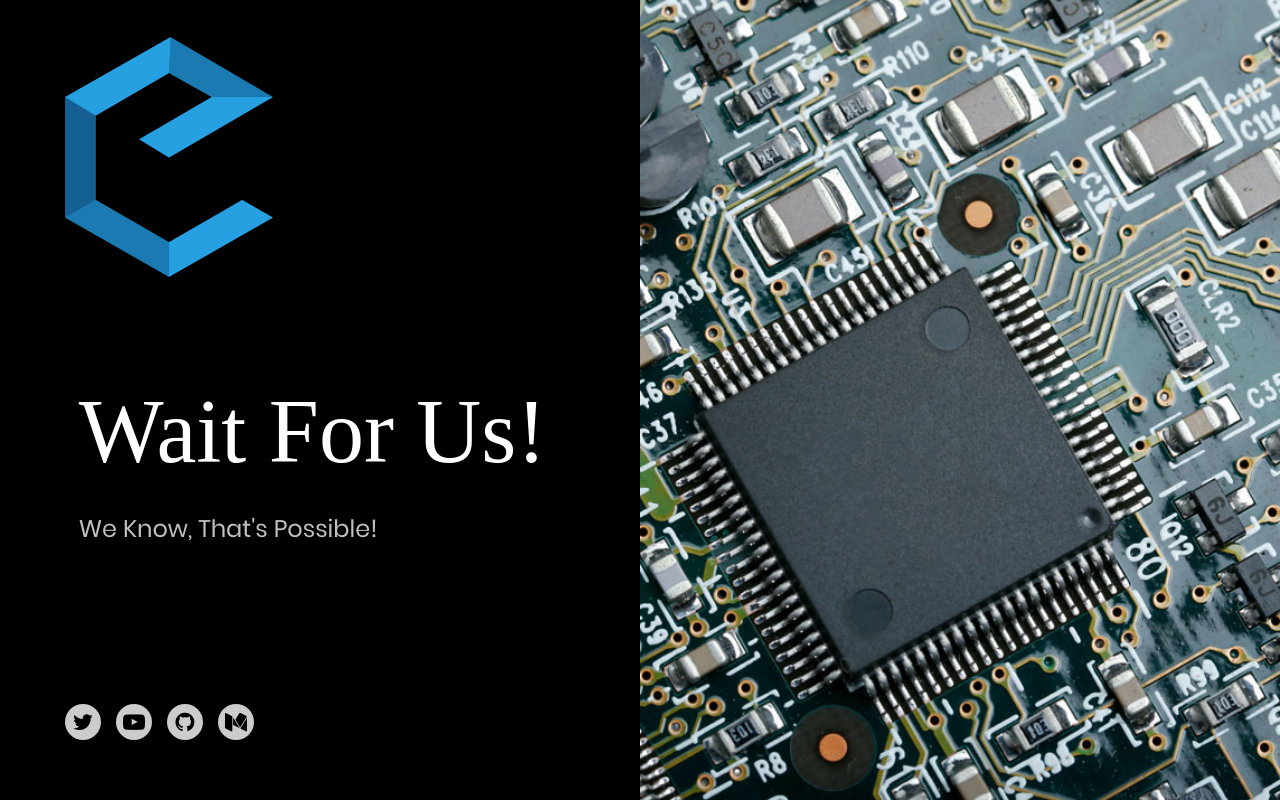
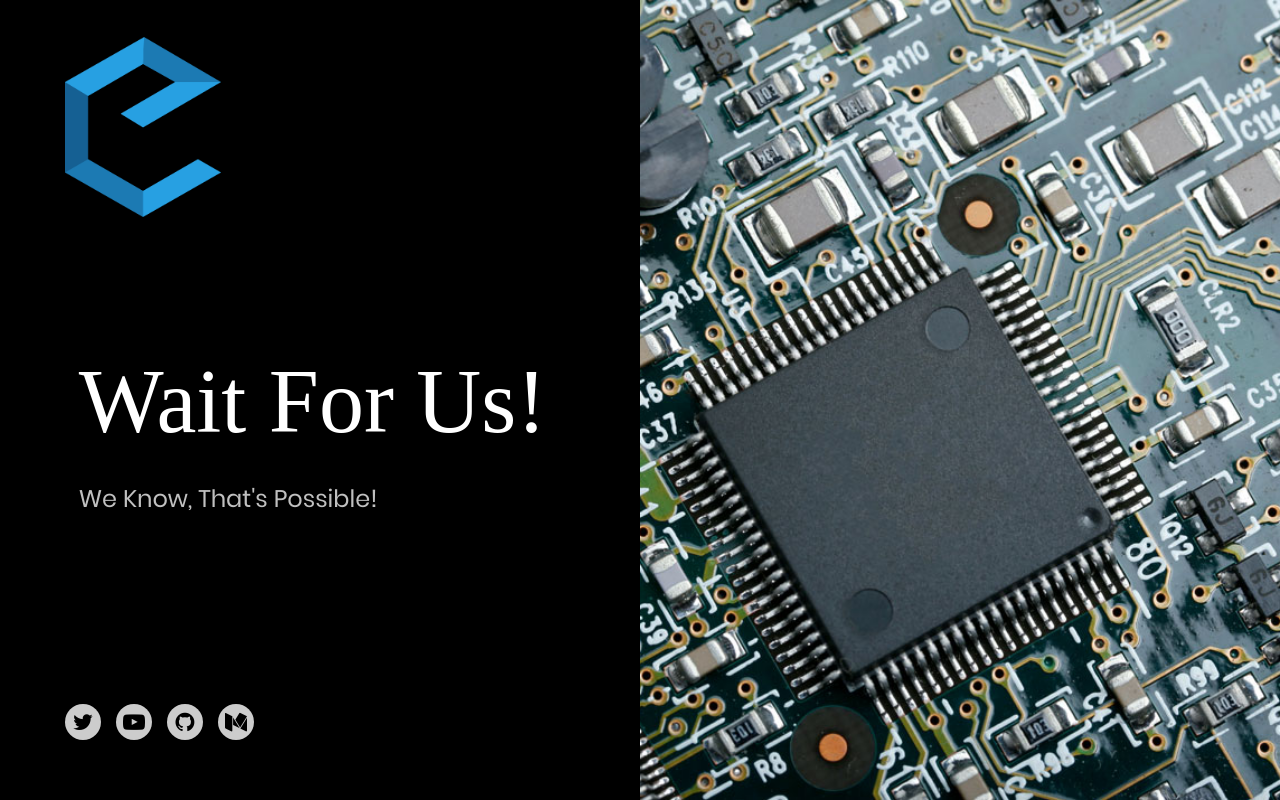
Before and after one commit to eeBrainTeam/eebrainteam.github.io, a plain HTML site: page index.html in a window 1280 px wide. Drawn offline with Linux system fonts and the light colour scheme; a web font is replaced by a local one.

Commit message:
Resize logo again again again :/

```diff
--- a/index.html
+++ b/index.html
@@ -29,7 +29,7 @@
 		<div class="flex-w flex-col-sb wsize1 bg0 p-l-65 p-t-37 p-b-50 p-r-80 respon1">
 			<div class="wrappic1">
 				<a href="eebrainteam.github.io">
-					<img src="images/icons/logo.png" alt="IMG" height="240,5926" width="208px">
+					<img src="images/icons/logo.png" alt="IMG" height="180,44445px" width="156px">
 				</a>
 			</div>
 
```
